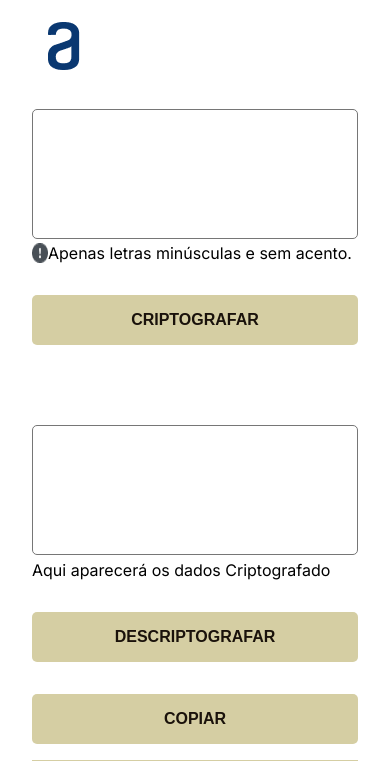
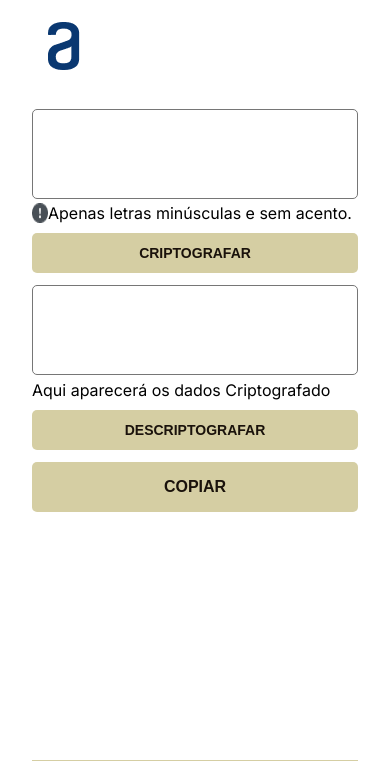
Before and after one commit to aureliocapingana01/-challenge_1_aurellio_capingana, a plain HTML site: page index.html in a window 390 px wide. Shown: the top 774 px of the page. Drawn offline with Linux system fonts and the light colour scheme.

Commit message:
terminando o projeto

```diff
--- a/assets/css/style.css
+++ b/assets/css/style.css
@@ -173,18 +173,37 @@
   main .texto-descriptografado,
   main .texto-criptografado {
     flex-direction: column;
+    gap: 10px;
   }
+  /* main .texto-descriptografado .botao-descriptografado button,
+main .texto-criptografado .botao-criptografado button,
+main .copiar button {
+  width: 200px;
+  height: 40px;
+  padding: 5px 30px;
+  font-size: 14px;
+} */
+  main .user-texto textarea,
+main .texto textarea {
+  height: 90px;
+  font-size: 18px;
+  padding: 10px;
+}
   main .texto-descriptografado .botao-descriptografado,
   main .texto-criptografado .botao-criptografado {
     display: flex;
     align-items: center;
   }
   main .texto-descriptografado .botao-descriptografado button,
-  main .texto-criptografado .botao-criptografado button {
+  main .texto-criptografado .botao-criptografado button,
+  main .copiar button {
     width: 100%;
+        height: 40px;
+        padding: 5px 30px;
+        font-size: 14px;
   }
    main .texto-criptografado {
-    padding: 5rem 0 2rem 0 ;
+    padding: 12px 0 ;
 
   }
   main .texto-criptografado .texto {
```
